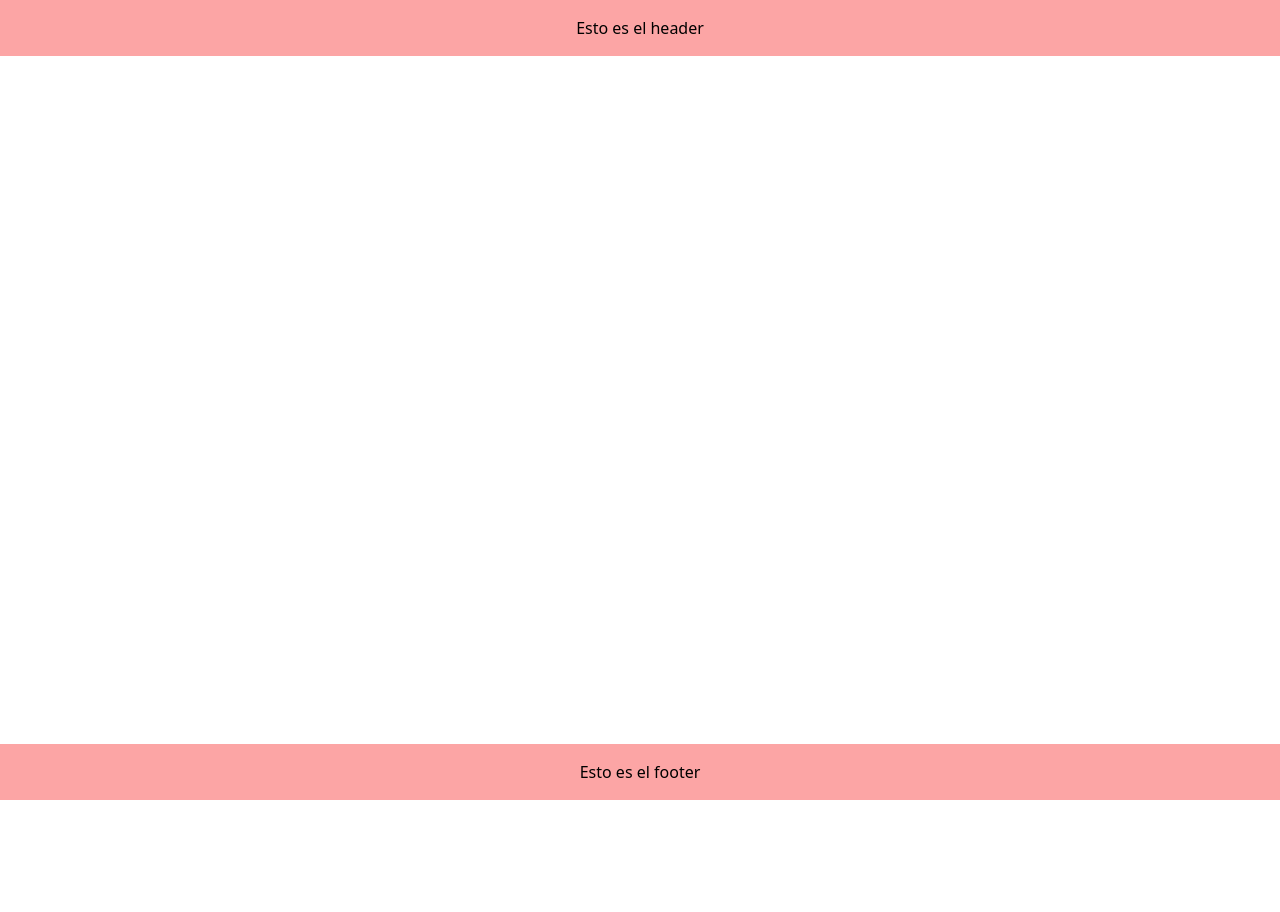
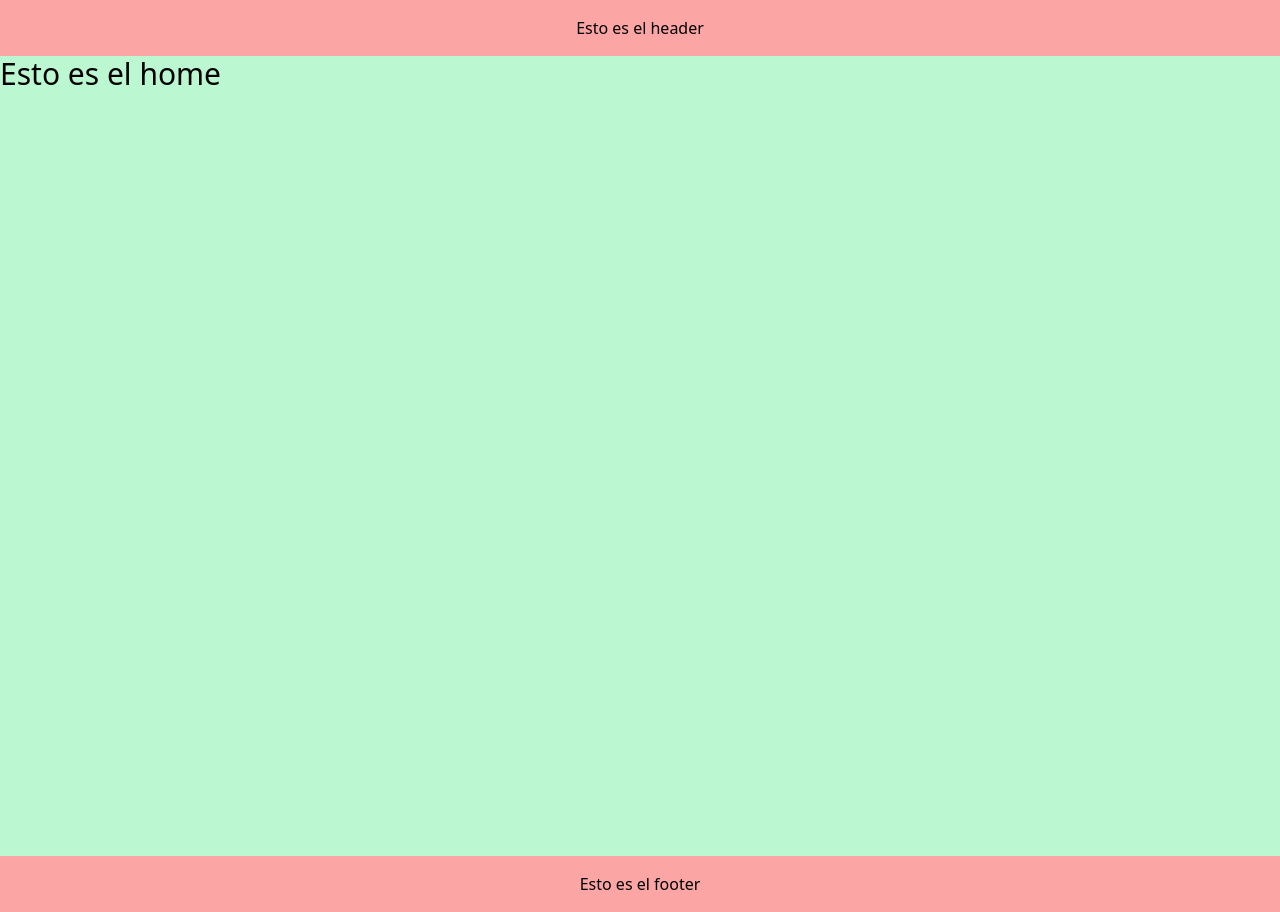
Before and after one commit to franmerlini/learning-angular, an Angular app: page / in a window 1280 px wide. Before the commit the page ends 800 px from the top, so only its background shows below. Built offline with nearby package versions, Linux system fonts and the light colour scheme.

Commit message:
feat: add home component

```diff
--- /dev/null
+++ b/src/app/home/ui/home/home.component.ts
@@ -0,0 +1,11 @@
+import { Component } from '@angular/core';
+
+@Component({
+  selector: 'app-home',
+  template: `
+    <div class="bg-green-200 min-h-screen">
+      <p class="text-3xl">Esto es el home</p>
+    </div>
+  `,
+})
+export class HomeComponent {}
--- /dev/null
+++ b/src/app/home/ui/index.ts
@@ -0,0 +1 @@
+export * from './home/home.component';
--- a/src/app/shell/shell-routing.module.ts
+++ b/src/app/shell/shell-routing.module.ts
@@ -7,6 +7,13 @@ const routes: Routes = [
   {
     path: '',
     component: LayoutComponent,
+    children: [
+      {
+        path: '',
+        loadChildren: () =>
+          import('../home/home.module').then((m) => m.HomeModule),
+      },
+    ],
   },
   {
     path: '**',
```
Also changed, not shown: src/app/home/home-routing.module.ts (added, +17 -0 lines), src/app/home/home.module.ts (added, +17 -0 lines).
